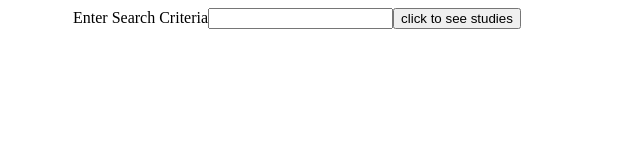
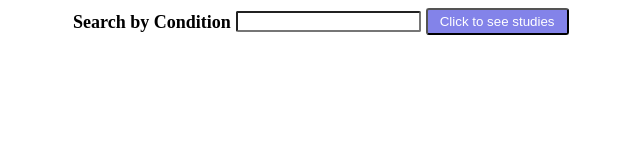
Before and after one commit to michaelpaulcuccia/clinicaltrialsgatsby, a Gatsby site in the folder client/: page / in a window 1280 px wide. Shown: the whole page, without its empty margins (47-687 px from the left). Built offline with nearby package versions, Linux system fonts and the light colour scheme; Gatsby itself is replaced by a stand-in of ours.

Commit message:
button stopped working

```diff
--- /dev/null
+++ b/client/src/components/Button.jsx
@@ -0,0 +1,19 @@
+import React from 'react';
+import styled from 'styled-components';
+
+const Root = styled.button`
+    background-color: #8383e9;
+    color: white;
+    padding: 4px 12px;
+    border-radius: 3px;
+
+    &:hover {
+        background-color: #4040ee;
+    }
+`;
+
+export default function Button({className, children}) {
+  return (
+    <Root className={className}>{children}</Root>
+  )
+}
--- a/client/src/components/StudiesByConditionForm.jsx
+++ b/client/src/components/StudiesByConditionForm.jsx
@@ -1,6 +1,28 @@
 import React, { useState } from 'react';
+import styled from 'styled-components';
 import Container from './Container';
+import Button from './Button';
+import StudyText from './StudyText';
 import { getStudiesByCondition } from '../lib/dataFetching';
+
+const Box = styled.div`
+
+  display: flex;
+  align-items: center;
+  padding-bottom: 10px;
+
+  label {
+    font-size: 18px;
+    line-height: 20px;
+    font-weight: 600;
+    padding-right: 5px;
+  }
+
+  input {
+    border-radius: 2px;
+    margin-right: 5px;
+  }
+`;
 
 export default function StudiesByConditionForm() {
 
@@ -9,6 +31,7 @@ export default function StudiesByConditionForm() {
     const [showStudies, setShowStudies] = useState(false);
 
     const handleClick =  async () => {
+      console.log('click')
 
       if (data !== '') {
         const res = await getStudiesByCondition(data);
@@ -22,14 +45,17 @@ export default function StudiesByConditionForm() {
 
   return (
     <Container>
-      <label>Enter Search Criteria</label>
-      <input type='text' value={data} onChange={(event) => setData(event.target.value)} />
-      <button onClick={handleClick}>click to see studies</button>
+      <Box>
+        <label>Search by Condition</label>
+        <input type='text' value={data} onChange={(event) => setData(event.target.value)} />
+        <Button onClick={handleClick}>Click to see studies</Button>
+      </Box>
       {
         showStudies &&
         conditionStudies.map((items, i) => (
-          <div key={i}>{items.BriefTitle}, <a target='_blank' href={`https://classic.clinicaltrials.gov/ct2/show/${items.NCTId}`}>{items.NCTId}</a></div>
+          <StudyText key={i}>{items.BriefTitle}, <a target='_blank' rel="noreferrer" href={`https://classic.clinicaltrials.gov/ct2/show/${items.NCTId}`}>{items.NCTId}</a></StudyText>
         ))
+
       }
     </Container>
   )
--- /dev/null
+++ b/client/src/components/StudyText.jsx
@@ -0,0 +1,20 @@
+import React from 'react';
+import styled from 'styled-components';
+
+const Root = styled.div`
+    font-size: 18px;
+    padding: 8px 0px;
+
+    a {
+        color: inherit;
+        text-decoration: none;
+        font-style: italic;
+        cursor: pointer;
+    }
+`;
+
+export default function StudyText({children}) {
+  return (
+    <Root>{children}</Root>
+  )
+}
```
